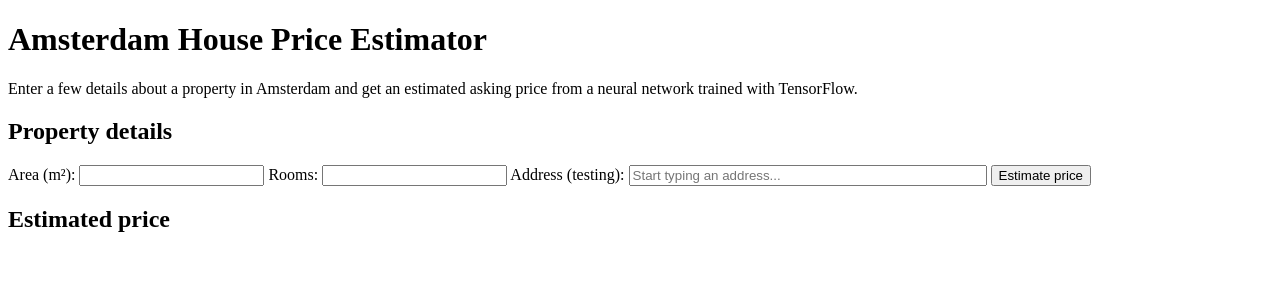
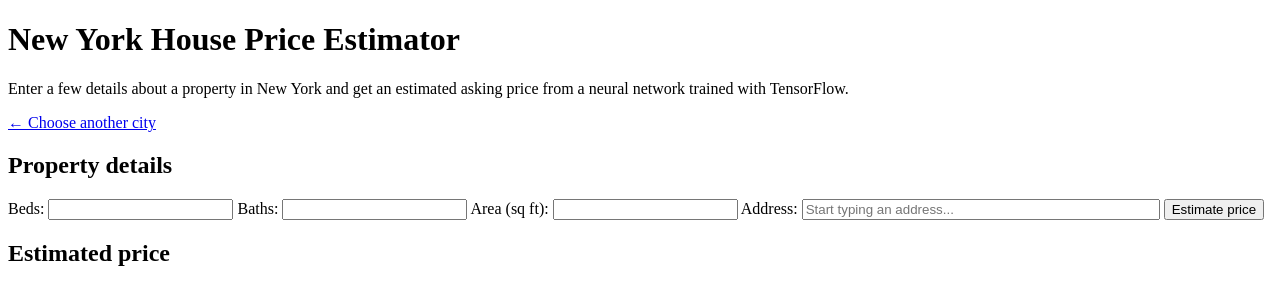
Before and after one commit to ivash12/house-price-prediction, a Django app: page /new-york/ in a window 1280 px wide. Shown: the top 305 px of the page. Run offline with Django 5.2, Linux system fonts and the light colour scheme; parts of the project's set-up code (start-up, migrations or seed data) failed here and were passed over.

Commit message:
add nyc estimator to html. working version

```diff
--- a/housesite/predictor/static/predictor/script.js
+++ b/housesite/predictor/static/predictor/script.js
@@ -1,5 +1,4 @@
 const PHOTON_URL = "https://photon.komoot.io/api/";
-const AMSTERDAM_BBOX = "4.72,52.28,5.04,52.43";
 const MIN_CHARS = 3;
 const DEBOUNCE_MS = 300;
 
@@ -8,14 +7,21 @@ const suggestionsBox = document.getElementById("suggestions");
 const latInput = document.getElementById("lat");
 const lonInput = document.getElementById("lon");
 
+const CITIES = {
+    "amsterdam": { name: "Amsterdam", bbox: "4.72,52.28,5.04,52.43", cityFilter: "amsterdam" },
+    "new-york": { name: "New York", bbox: "-74.27,40.49,-73.68,40.92", cityFilter: null },
+};
+const city = CITIES[searchInput.dataset.city];
+
 let debounceTimer;
 
 function clearSuggestions() {
     suggestionsBox.textContent = "";
 }
 
-function isAmsterdam(props) {
-    return props.city && props.city.toLowerCase() === "amsterdam";
+function isInCity(props) {
+    if (!city.cityFilter) return true;
+    return props.city && props.city.toLowerCase() === city.cityFilter;
 }
 
 function buildLabel(props) {
@@ -33,12 +39,12 @@ function showSuggestions(features) {
     clearSuggestions();
 
     const results = features.filter(function (feature) {
-        return isAmsterdam(feature.properties);
+        return isInCity(feature.properties);
     });
 
     if (results.length === 0) {
         const message = document.createElement("div");
-        message.textContent = "No Amsterdam addresses found";
+        message.textContent = "No " + city.name + " addresses found";
         suggestionsBox.appendChild(message);
         return;
     }
@@ -68,7 +74,7 @@ async function fetchSuggestions(query) {
     const params = new URLSearchParams({
         q: query,
         limit: 10,
-        bbox: AMSTERDAM_BBOX,
+        bbox: city.bbox,
     });
 
     try {
--- a/housesite/predictor/templates/predictor/home.html
+++ b/housesite/predictor/templates/predictor/home.html
@@ -10,7 +10,7 @@
 
     <ul>
         <li><a href="/amsterdam/">Amsterdam</a></li>
-        <li>New York (coming soon)</li>
+        <li><a href="/new-york/">New York City</a></li>
         <li>San Francisko (coming soon)</li>
     </ul>
 </body>
--- a/housesite/predictor/templates/predictor/predict.html
+++ b/housesite/predictor/templates/predictor/predict.html
@@ -3,7 +3,7 @@
 <html lang="en">
 <head>
     <meta charset="utf-8">
-    <title>Amsterdam House Price Estimator</title>
+    <title>{{ city_name }} House Price Estimator</title>
     <style>
     .search-wrapper { position: relative; display: inline-block; }
     #location-search { width: 350px; }
@@ -20,32 +20,44 @@
     #suggestions:empty { display: none; }
     #suggestions div { padding: 8px; cursor: pointer; }
     #suggestions div:hover { background: #eee; }
+    .error { color: #b00020; }
 </style>
 </head>
 <body>
     <header>
-        <h1>Amsterdam House Price Estimator</h1>
+        <h1>{{ city_name }} House Price Estimator</h1>
         <p>
-            Enter a few details about a property in Amsterdam and get an
+            Enter a few details about a property in {{ city_name }} and get an
             estimated asking price from a neural network trained with TensorFlow.
         </p>
+        <p><a href="/">&larr; Choose another city</a></p>
     </header>
-
 
     <section id="input">
         <h2>Property details</h2>
         <form method="post">
             {% csrf_token %}
 
+            {% if city == "amsterdam" %}
                 <label for="area">Area (m²):</label>
                 <input type="number" id="area" name="area" step="1" min="1" required value="{{ form_data.area }}">
 
                 <label for="rooms">Rooms:</label>
                 <input type="number" id="rooms" name="rooms" step="1" min="1" required value="{{ form_data.rooms }}">
+            {% elif city == "new-york" %}
+                <label for="beds">Beds:</label>
+                <input type="number" id="beds" name="beds" step="1" min="0" required value="{{ form_data.beds }}">
 
-    <label for="location-search">Address (testing):</label>
+                <label for="baths">Baths:</label>
+                <input type="number" id="baths" name="baths" step="0.5" min="0.5" required value="{{ form_data.baths }}">
+
+                <label for="sqft">Area (sq ft):</label>
+                <input type="number" id="sqft" name="sqft" step="1" min="1" required value="{{ form_data.sqft }}">
+            {% endif %}
+
+            <label for="location-search">Address:</label>
             <div class="search-wrapper">
-    <input type="text" id="location-search" placeholder="Start typing an address...">
+                <input type="text" id="location-search" data-city="{{ city }}" placeholder="Start typing an address..." autocomplete="off">
                 <div id="suggestions"></div>
             </div>
             <input type="hidden" id="lat" name="lat" value="{{ form_data.lat }}">
@@ -57,10 +69,14 @@
 
     <section id="output">
         <h2>Estimated price</h2>
+        {% if error %}
+            <p class="error">{{ error }}</p>
+        {% endif %}
         {% if price %}
-    <p>Estimated price: €{{ price|floatformat:0 }}</p>
+            <p>Estimated price: {{ currency }}{{ price|floatformat:0 }}</p>
         {% endif %}
     </section>
+
     <script src="{% static 'predictor/script.js' %}"></script>
 </body>
 </html>
--- a/housesite/predictor/views.py
+++ b/housesite/predictor/views.py
@@ -3,6 +3,7 @@ from django.shortcuts import render
 from predictor.ml import CITIES, predict_price, is_inside_city
 
 CURRENCY = {"amsterdam": "€", "new-york": "$"}
+CITY_NAME = {"amsterdam": "Amsterdam", "new-york": "New York"}
 
 
 def predict_view(request, city):
@@ -28,6 +29,7 @@ def predict_view(request, city):
 
     return render(request, "predictor/predict.html", {
         "city": city,
+        "city_name": CITY_NAME[city],
         "currency": CURRENCY[city],
         "fields": fields,
         "price": price,
```
Lines whose indentation alone changed are shown as unchanged.
